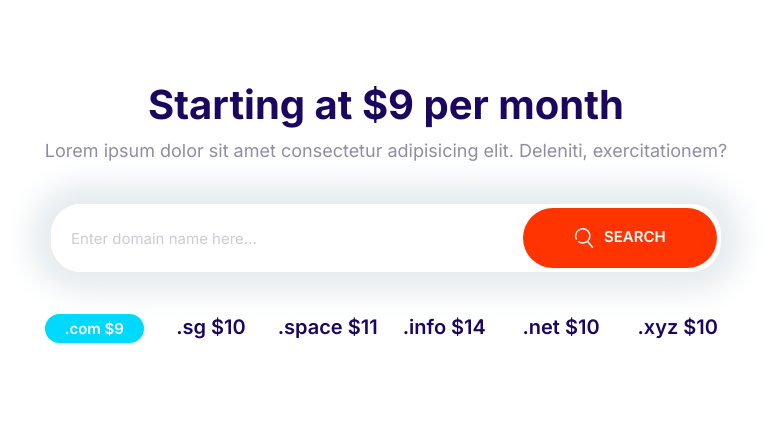
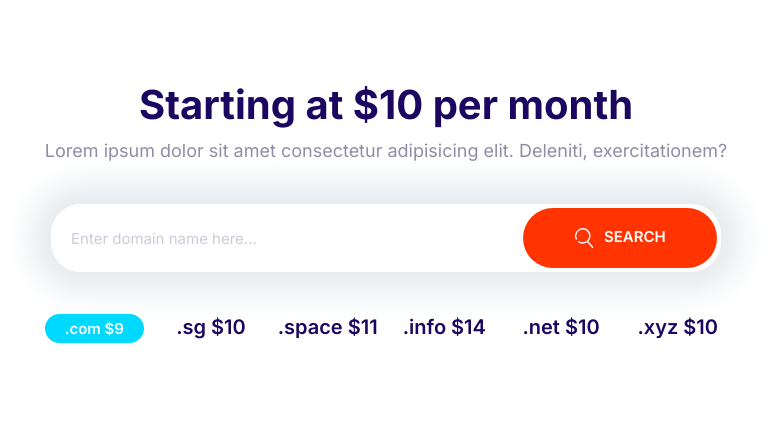
Before and after one commit to deb-e/hello-mosh, a website built with Parcel: page src/playground.html in a window 1280 px wide. Shown: the whole page, without its empty margins (254-1025 px from the left). Built offline with nearby package versions, Linux system fonts and the light colour scheme.

Commit message:
Update the price from $9 to $10.

```diff
--- a/src/playground.html
+++ b/src/playground.html
@@ -1,36 +1,31 @@
 <!DOCTYPE html>
 <html lang="en">
+
 <head>
   <meta charset="UTF-8" />
   <meta name="viewport" content="width=device-width, initial-scale=1.0" />
   <title>Document</title>
   <link rel="preconnect" href="https://fonts.gstatic.com" />
-    <link
-      href="https://fonts.googleapis.com/css2?family=Inter:wght@400;600;700&display=swap"
-      rel="stylesheet"
-    />
+  <link href="https://fonts.googleapis.com/css2?family=Inter:wght@400;600;700&display=swap" rel="stylesheet" />
   <link rel="stylesheet" href="css/normalize.css" />
   <link rel="stylesheet" href="css/styles.css" />
 </head>
+
 <body>
   <section class="block container block-domain">
     <header class="block__header">
-        <h2>Starting at $9 per month</h2>
+      <h2>Starting at $10 per month</h2>
       <p>
         Lorem ipsum dolor sit amet consectetur adipisicing elit. Deleniti,
         exercitationem?
       </p>
     </header>
     <div class="input-group">
-        <input
-          type="text"
-          class="input"
-          placeholder="Enter domain name here..."
-        />
+      <input type="text" class="input" placeholder="Enter domain name here..." />
       <button class="btn btn--accent">
         <svg class="icon icon--white">
-            <use xlink:href="images/sprite.svg#search"></use></svg
-          >Search
+          <use xlink:href="images/sprite.svg#search"></use>
+        </svg>Search
       </button>
     </div>
     <ul class="list block-domain__prices">
@@ -43,4 +38,5 @@
     </ul>
   </section>
 </body>
+
 </html>
```
Lines whose indentation alone changed are shown as unchanged.
